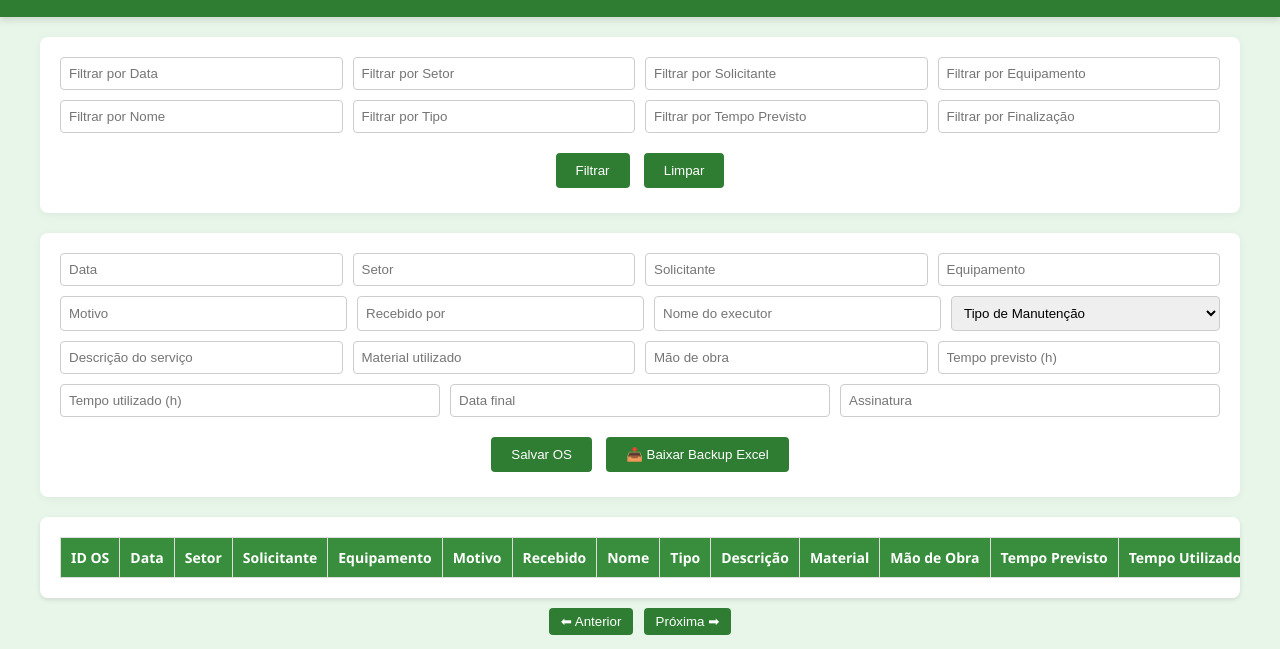
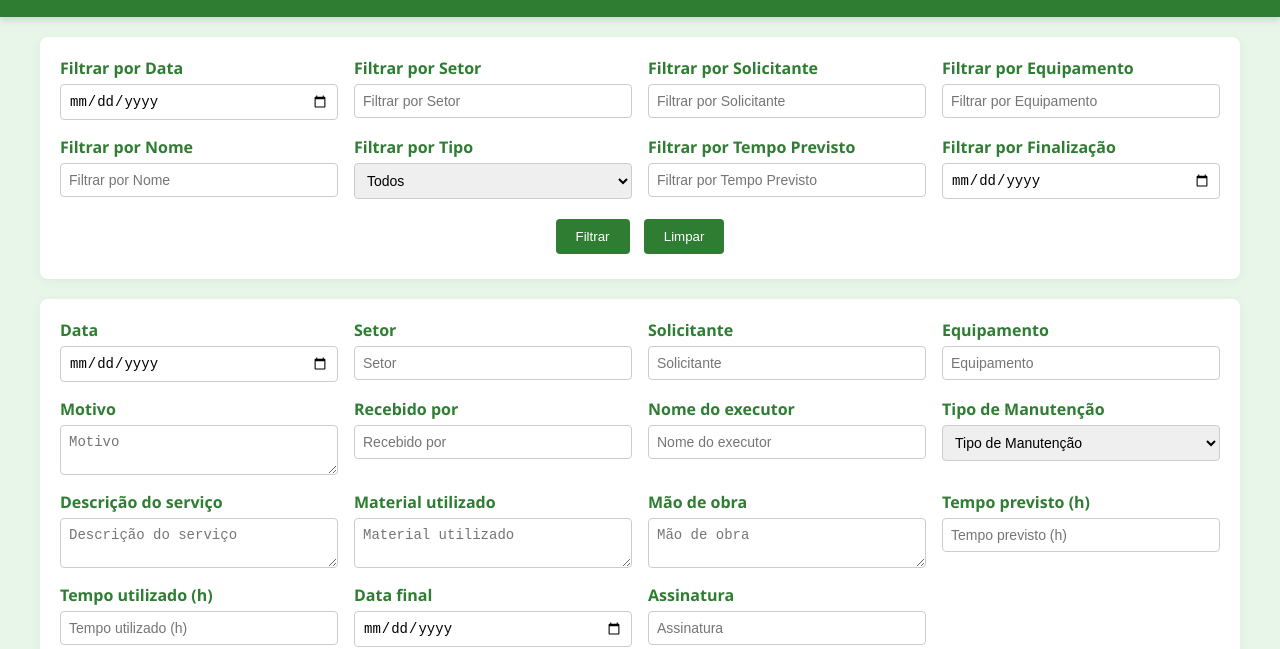
Before and after one commit to LuizRomao02/rd-ordem-servico-xlsx, a website: page public/index.html in a window 1280 px wide. Shown: the part 164-813 px from the top of the page. Drawn offline with Linux system fonts and the light colour scheme; no server answers.

Commit message:
feat: improving the layout

```diff
--- a/public/index.html
+++ b/public/index.html
@@ -6,21 +6,15 @@
   <meta name="viewport" content="width=device-width, initial-scale=1.0" />
   <title>Controle de Ordens de Serviço</title>
   <link rel="stylesheet" href="settings/style.css">
-
   <script>
     document.addEventListener('DOMContentLoaded', () => {
-      const dateInputs = document.querySelectorAll('input[id^="filterData"], input[id$="finalizacao"], input[id="data"]');
-      dateInputs.forEach(input => {
-        input.addEventListener('input', (e) => {
-          let v = e.target.value.replace(/\D/g, '');
-          if (v.length >= 2) v = v.slice(0, 2) + '/' + v.slice(2);
-          if (v.length >= 5) v = v.slice(0, 5) + '/' + v.slice(5, 9);
-          e.target.value = v;
-        });
+      const dateIds = ['data', 'finalizacao', 'filterData', 'filterFinalizacao'];
+      dateIds.forEach(id => {
+        const input = document.getElementById(id);
+        if (input) input.placeholder = 'dd/mm/yyyy';
       });
     });
   </script>
-
 </head>
 
 <body>
@@ -28,17 +22,49 @@
     <img src="settings/Logo.png" alt="Logo" /> <br>
     <h1>CONTROLE DE ORDENS DE SERVIÇO</h1>
   </header>
+
   <div class="container">
+
+    <!-- Filtros -->
     <div class="filter-section">
-      <div class="filter-grid">
-        <input type="text" id="filterData" placeholder="Filtrar por Data">
+      <div class="form-grid">
+        <div class="form-group">
+          <label for="filterData">Filtrar por Data</label>
+          <input type="text" id="filterData" placeholder="dd/mm/yyyy">
+        </div>
+        <div class="form-group">
+          <label for="filterSetor">Filtrar por Setor</label>
           <input type="text" id="filterSetor" placeholder="Filtrar por Setor">
+        </div>
+        <div class="form-group">
+          <label for="filterSolicitante">Filtrar por Solicitante</label>
           <input type="text" id="filterSolicitante" placeholder="Filtrar por Solicitante">
+        </div>
+        <div class="form-group">
+          <label for="filterEquipamento">Filtrar por Equipamento</label>
           <input type="text" id="filterEquipamento" placeholder="Filtrar por Equipamento">
+        </div>
+        <div class="form-group">
+          <label for="filterNome">Filtrar por Nome</label>
           <input type="text" id="filterNome" placeholder="Filtrar por Nome">
-        <input type="text" id="filterTipo" placeholder="Filtrar por Tipo">
+        </div>
+        <div class="form-group">
+          <label for="filterTipo">Filtrar por Tipo</label>
+          <select id="filterTipo">
+            <option value="">Todos</option>
+            <option value="Corretiva">Corretiva</option>
+            <option value="Preventiva">Preventiva</option>
+            <option value="Melhoria">Melhoria</option>
+          </select>
+        </div>
+        <div class="form-group">
+          <label for="filterTempoPrevisto">Filtrar por Tempo Previsto</label>
           <input type="text" id="filterTempoPrevisto" placeholder="Filtrar por Tempo Previsto">
-        <input type="text" id="filterFinalizacao" placeholder="Filtrar por Finalização">
+        </div>
+        <div class="form-group">
+          <label for="filterFinalizacao">Filtrar por Finalização</label>
+          <input type="text" id="filterFinalizacao" placeholder="dd/mm/yyyy">
+        </div>
       </div>
       <div class="button-group">
         <button onclick="applyFilters()">Filtrar</button>
@@ -46,28 +72,74 @@
       </div>
     </div>
 
+    <!-- Formulário de Cadastro -->
     <div class="form-section">
       <div class="form-grid">
-        <input type="text" id="data" placeholder="Data">
+        <div class="form-group">
+          <label for="data">Data</label>
+          <input type="text" id="data" placeholder="dd/mm/yyyy">
+        </div>
+        <div class="form-group">
+          <label for="setor">Setor</label>
           <input type="text" id="setor" placeholder="Setor">
+        </div>
+        <div class="form-group">
+          <label for="solicitante">Solicitante</label>
           <input type="text" id="solicitante" placeholder="Solicitante">
+        </div>
+        <div class="form-group">
+          <label for="equipamento">Equipamento</label>
           <input type="text" id="equipamento" placeholder="Equipamento">
-        <input type="text" id="motivo" placeholder="Motivo">
+        </div>
+        <div class="form-group">
+          <label for="motivo">Motivo</label>
+          <textarea id="motivo" placeholder="Motivo"></textarea>
+        </div>
+        <div class="form-group">
+          <label for="recebido">Recebido por</label>
           <input type="text" id="recebido" placeholder="Recebido por">
+        </div>
+        <div class="form-group">
+          <label for="nome">Nome do executor</label>
           <input type="text" id="nome" placeholder="Nome do executor">
+        </div>
+        <div class="form-group">
+          <label for="tipo">Tipo de Manutenção</label>
           <select id="tipo">
             <option value="">Tipo de Manutenção</option>
             <option value="Corretiva">Corretiva</option>
             <option value="Preventiva">Preventiva</option>
             <option value="Melhoria">Melhoria</option>
           </select>
-        <input type="text" id="descricao" placeholder="Descrição do serviço">
-        <input type="text" id="material" placeholder="Material utilizado">
-        <input type="text" id="mao" placeholder="Mão de obra">
+        </div>
+        <div class="form-group">
+          <label for="descricao">Descrição do serviço</label>
+          <textarea id="descricao" placeholder="Descrição do serviço"></textarea>
+        </div>
+        <div class="form-group">
+          <label for="material">Material utilizado</label>
+          <textarea id="material" placeholder="Material utilizado"></textarea>
+        </div>
+        <div class="form-group">
+          <label for="mao">Mão de obra</label>
+          <textarea id="mao" placeholder="Mão de obra"></textarea>
+        </div>
+        <div class="form-group">
+          <label for="tempoPrevisto">Tempo previsto (h)</label>
           <input type="text" id="tempoPrevisto" placeholder="Tempo previsto (h)">
+        </div>
+        <div class="form-group">
+          <label for="tempoUtilizado">Tempo utilizado (h)</label>
           <input type="text" id="tempoUtilizado" placeholder="Tempo utilizado (h)">
-        <input type="text" id="finalizacao" placeholder="Data final">
+        </div>
+        <div class="form-group">
+          <label for="finalizacao">Data final</label>
+          <input type="text" id="finalizacao" placeholder="dd/mm/yyyy">
+        </div>
+        <div class="form-group">
+          <label for="assinatura">Assinatura</label>
           <input type="text" id="assinatura" placeholder="Assinatura">
+        </div>
       </div>
       <div class="button-group">
         <button onclick="adicionarOrdem()">Salvar OS</button>
@@ -75,6 +147,7 @@
       </div>
     </div>
 
+    <!-- Tabela -->
     <div class="table-container">
       <table id="os-table">
         <thead>
@@ -102,14 +175,16 @@
       </table>
     </div>
 
+    <!-- Paginação -->
     <div class="pagination">
       <button onclick="previousPage()">⬅ Anterior</button>
       <span id="page-indicator"></span>
       <button onclick="nextPage()">Próxima ➡</button>
     </div>
 
+  </div>
+
   <script defer src="settings/script.js"></script>
-
 </body>
 
 </html>
--- a/public/settings/script.js
+++ b/public/settings/script.js
@@ -1,6 +1,38 @@
 let currentPage = 1;
 const rowsPerPage = 10;
 let allData = [], filteredData = [];
+
+function formatarDataBR(isoString) {
+    if (!isoString || !isoString.includes('-')) return isoString;
+    const [ano, mes, dia] = isoString.split('T')[0].split('-');
+    return `${dia}/${mes}/${ano}`;
+}
+
+document.addEventListener('DOMContentLoaded', () => {
+    const dataIds = ['data', 'finalizacao', 'filterData', 'filterFinalizacao'];
+    dataIds.forEach(id => {
+        const input = document.getElementById(id);
+        if (input) input.type = 'date';
+    });
+
+    const observer = new MutationObserver(() => {
+        document.querySelectorAll('#os-table tbody tr').forEach(row => {
+            const dataTd = row.cells[1];
+            const finalizacaoTd = row.cells[14];
+            if (dataTd && !dataTd.dataset.formatado) {
+                dataTd.textContent = formatarDataBR(dataTd.textContent);
+                dataTd.dataset.formatado = true;
+            }
+            if (finalizacaoTd && !finalizacaoTd.dataset.formatado) {
+                finalizacaoTd.textContent = formatarDataBR(finalizacaoTd.textContent);
+                finalizacaoTd.dataset.formatado = true;
+            }
+        });
+    });
+
+    observer.observe(document.querySelector('#os-table tbody'), { childList: true, subtree: true });
+
+});
 
 async function fetchData() {
     try {
@@ -35,6 +67,7 @@ function renderTable() {
         const actionTd = document.createElement('td');
         const deleteBtn = document.createElement('button');
         deleteBtn.textContent = 'Remover';
+        deleteBtn.className = 'btn-acao-remover'; // Adiciona a classe
         deleteBtn.onclick = () => removerOrdem(row[0]); // ID OS na primeira posição
         actionTd.appendChild(deleteBtn);
         tr.appendChild(actionTd);
@@ -85,17 +118,22 @@ async function adicionarOrdem() {
 }
 
 function applyFilters() {
+    const data = document.getElementById('filterData').value;
     const setor = document.getElementById('filterSetor').value.toLowerCase();
     const tipo = document.getElementById('filterTipo').value.toLowerCase();
     const solicitante = document.getElementById('filterSolicitante').value.toLowerCase();
+
     filteredData = allData.filter(row =>
+        (data === '' || (row[1] && row[1].startsWith(data))) &&
         (setor === '' || (row[2] && row[2].toLowerCase().includes(setor))) &&
         (tipo === '' || (row[8] && row[8].toLowerCase().includes(tipo))) &&
         (solicitante === '' || (row[3] && row[3].toLowerCase().includes(solicitante)))
     );
+
     currentPage = 1;
     renderTable();
 }
+
 
 function clearFilters() {
     document.getElementById('filterSetor').value = '';
--- a/public/settings/style.css
+++ b/public/settings/style.css
@@ -17,9 +17,8 @@ header img {
   height: 80px;
   vertical-align: middle;
   margin-bottom: 20px;
-  border-radius: 20%; /* Deixa a imagem redonda */
+  border-radius: 20%;
 }
-
 
 h1 {
   display: inline;
@@ -46,28 +45,46 @@ h1 {
   box-shadow: 0 2px 10px rgba(0, 0, 0, 0.05);
 }
 
-.form-grid,
-.filter-grid {
-    display: flex;
-    flex-wrap: wrap;
-    gap: 10px;
+.form-grid {
+  display: grid;
+  grid-template-columns: repeat(auto-fill, minmax(250px, 1fr));
+  gap: 16px;
+  animation: fadeIn 0.6s ease-in-out;
 }
 
-.form-grid input,
-.form-grid select,
-.filter-grid input {
-    flex: 1 1 220px;
+@keyframes fadeIn {
+  from { opacity: 0; transform: translateY(10px); }
+  to { opacity: 1; transform: translateY(0); }
+}
+
+.form-group {
+  display: flex;
+  flex-direction: column;
+  animation: fadeIn 0.5s ease-in-out;
+}
+
+.form-group label {
+  font-weight: bold;
+  margin-bottom: 5px;
+  color: #2e7d32;
+}
+
+.form-group input,
+.form-group select,
+.form-group textarea {
   padding: 8px;
   border: 1px solid #ccc;
   border-radius: 4px;
-    transition: border 0.3s;
+  transition: border 0.3s ease, box-shadow 0.3s ease;
+  font-size: 14px;
 }
 
-.form-grid input:focus,
-.form-grid select:focus,
-.filter-grid input:focus {
+.form-group input:focus,
+.form-group select:focus,
+.form-group textarea:focus {
   border-color: #388e3c;
   outline: none;
+  box-shadow: 0 0 5px rgba(56, 142, 60, 0.3);
 }
 
 .button-group {
@@ -83,12 +100,30 @@ h1 {
   margin: 5px;
   border-radius: 4px;
   cursor: pointer;
-    transition: background-color 0.3s;
+  transition: background-color 0.3s ease, transform 0.2s ease;
 }
 
 .button-group button:hover {
   background-color: #1b5e20;
+  transform: scale(1.03);
 }
+
+.btn-acao-remover {
+  background-color: #e53935;
+  color: white;
+  border: none;
+  padding: 6px 12px;
+  border-radius: 4px;
+  cursor: pointer;
+  transition: background-color 0.3s, transform 0.2s;
+  font-size: 13px;
+}
+
+.btn-acao-remover:hover {
+  background-color: #c62828;
+  transform: scale(1.05);
+}
+
 
 .table-container {
   background: #fff;
```
Also changed, not shown: server.js (+9 -7 lines), 2 other files. Lines whose indentation alone changed are shown as unchanged.
